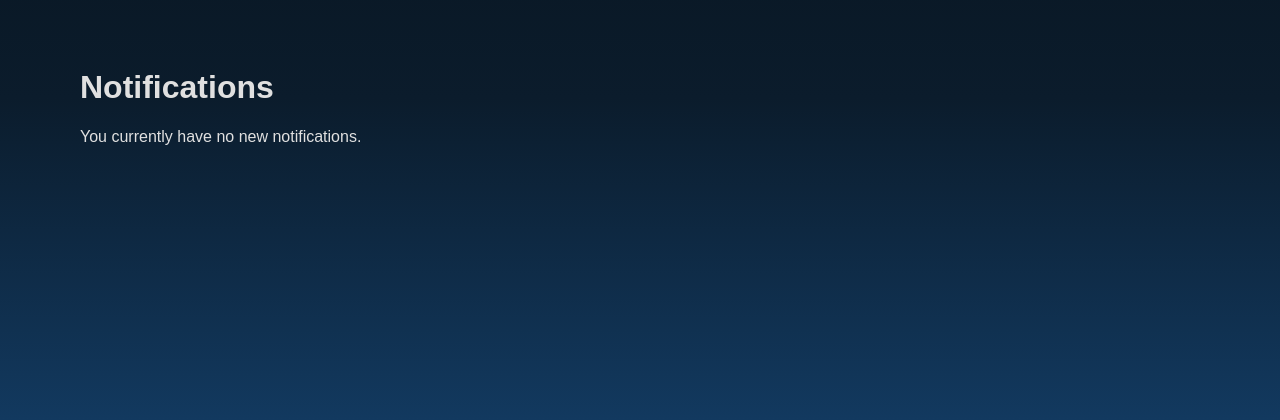
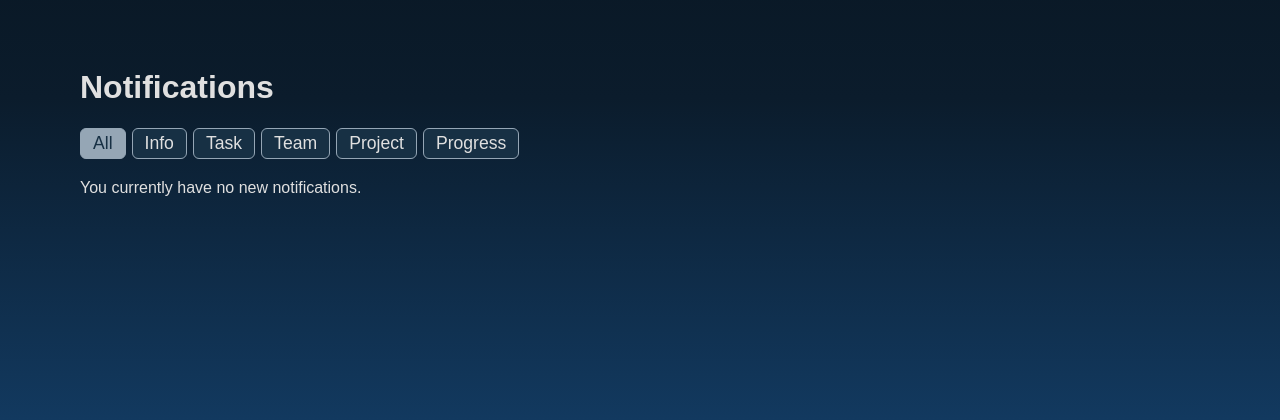
Before and after one commit to JairGutierrez-01/Clockwise, a Flask app: page /notifications in a window 1280 px wide. Shown: the part 142-562 px from the top of the page. Run offline with Flask 3, Linux system fonts and the light colour scheme; the visitor is signed in with stand-in values (Sample User, id 1); data that the repository does not hold is empty; parts of the project's set-up code (start-up, migrations or seed data) failed here and were passed over.

Commit message:
Filterfunktion Notifications

```diff
--- a/frontend/static/js/notifications.js
+++ b/frontend/static/js/notifications.js
@@ -1,3 +1,33 @@
+// ==== Notification Filtering ====
+document.addEventListener("DOMContentLoaded", () => {
+  const filterButtons = document.querySelectorAll("#filter-controls button");
+  const cards = document.querySelectorAll(".notification-card");
+
+  filterButtons.forEach((btn) => {
+    btn.addEventListener("click", () => {
+      // Reset active class
+      filterButtons.forEach((b) => b.classList.remove("active"));
+      btn.classList.add("active");
+
+      const selectedType = btn.dataset.filter;
+
+      cards.forEach((card) => {
+        const cardType = card.dataset.type;
+
+        if (
+          selectedType === "all" ||
+          (selectedType === "info" && !["task", "team", "project", "progress"].includes(cardType)) ||
+          cardType === selectedType
+        ) {
+          card.style.display = "";
+        } else {
+          card.style.display = "none";
+        }
+      });
+    });
+  });
+});
+
 // Benachrichtigung als gelesen markieren
 function markAsRead(id) {
   fetch(`/notifications/read/${id}`, {
--- a/frontend/static/notifications.css
+++ b/frontend/static/notifications.css
@@ -56,3 +56,28 @@
 .read-btn:hover {
   background-color: #133863;
 }
+
+/* ========== Notification Filter Buttons ========== */
+#filter-controls {
+  display: flex;
+  gap: 6px;
+  margin-bottom: 20px;
+  flex-wrap: wrap;
+}
+
+#filter-controls button {
+  background-color: #173044;
+  color: #e0e0e0;
+  border: 1px solid #95a6b5;
+  padding: 4px 12px;
+  border-radius: 6px;
+  cursor: pointer;
+  font-size: 1.1rem;
+  transition: background-color 0.2s ease, color 0.2s ease;
+}
+
+#filter-controls button:hover,
+#filter-controls button.active {
+  background-color: #95a6b5;
+  color: #173044;
+}
--- a/frontend/templates/notifications.html
+++ b/frontend/templates/notifications.html
@@ -21,10 +21,18 @@
 
     <main class="notification-container">
       <h1>Notifications</h1>
+        <div id="filter-controls">
+          <button data-filter="all" class="active">All</button>
+          <button data-filter="info">Info</button>
+          <button data-filter="task">Task</button>
+          <button data-filter="team">Team</button>
+          <button data-filter="project">Project</button>
+          <button data-filter="progress">Progress</button>
+        </div>
       {% if notifications %}
       <div class="notification-list">
         {% for note in notifications %}
-        <div class="notification-card">
+        <div class="notification-card" data-type="{{ note.type }}">
           <div class="notification-message">{{ note.message }}</div>
           <button
               class="delete-btn"
```
